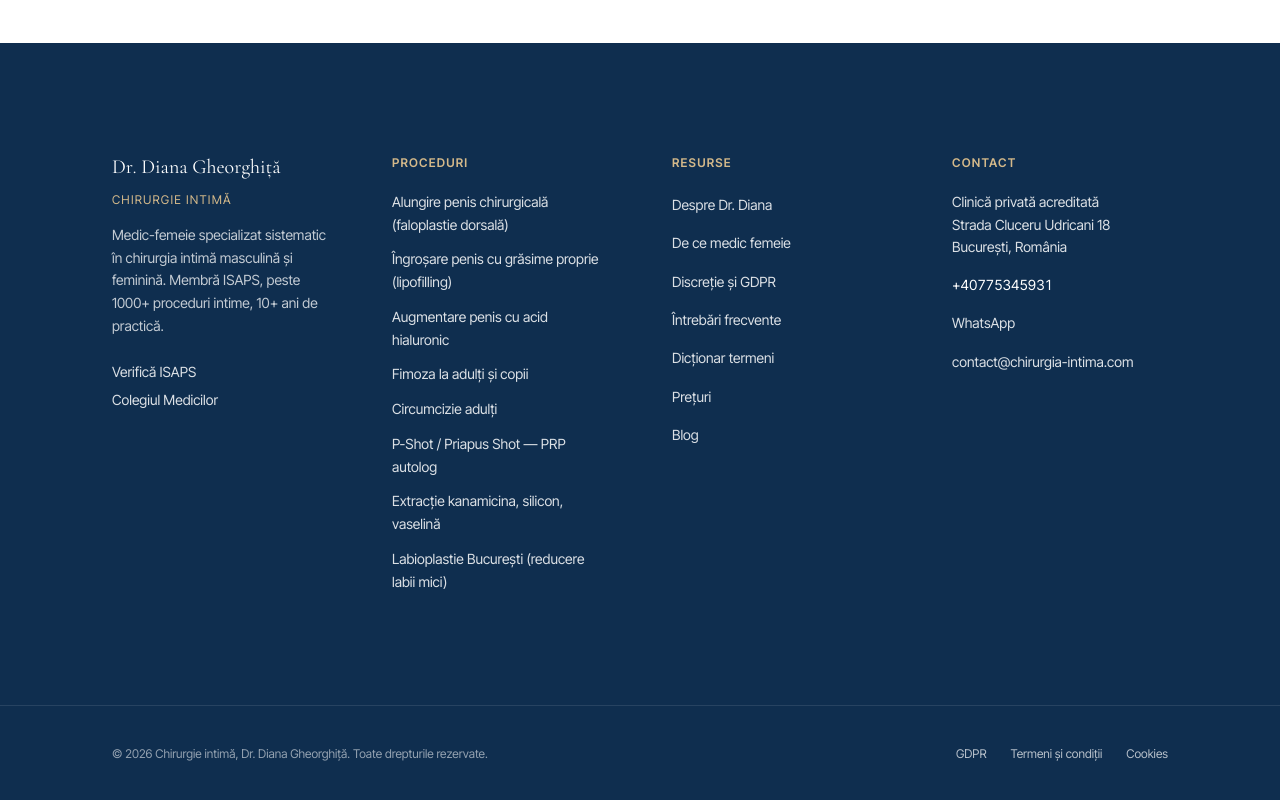
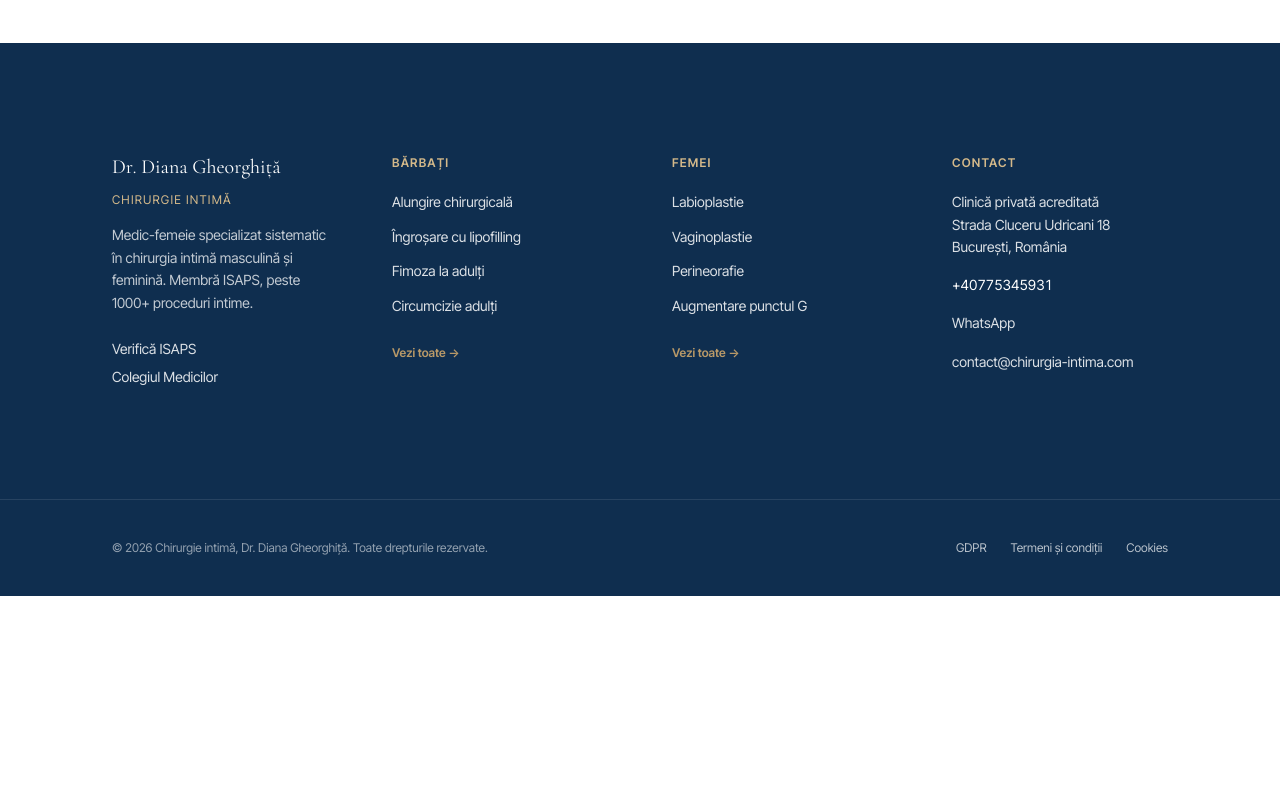
Before and after one commit to mihnea-eugen/chirurgia-intima, a Next.js app: page / in a window 1280 px wide. Shown: the part 5240-6040 px from the top of the page. After the commit the page ends 5836 px from the top, so only its background shows below. Built offline with nearby package versions, Linux system fonts and the light colour scheme; no server answers.

Commit message:
feat(Footer): 4 link Barbati + 4 link Femei + Vezi toate, max 4 linii per coloana

```diff
--- a/components/Footer.tsx
+++ b/components/Footer.tsx
@@ -1,6 +1,19 @@
 import Link from "next/link";
 import { SITE } from "@/lib/site";
-import { proceduri } from "@/lib/proceduri";
+
+const footerMasculin = [
+  { slug: "alungire-penis", title: "Alungire chirurgicală" },
+  { slug: "ingrosare-lipofilling", title: "Îngroșare cu lipofilling" },
+  { slug: "fimoza", title: "Fimoza la adulți" },
+  { slug: "circumcizie-adulti", title: "Circumcizie adulți" }
+];
+
+const footerFeminin = [
+  { slug: "labioplastie", title: "Labioplastie" },
+  { slug: "vaginoplastie", title: "Vaginoplastie" },
+  { slug: "perineorafie", title: "Perineorafie" },
+  { slug: "augmentare-punct-g", title: "Augmentare punctul G" }
+];
 
 export default function Footer() {
   return (
@@ -11,7 +24,7 @@ export default function Footer() {
             <div className="font-display text-xl mb-3 leading-tight">Dr. Diana Gheorghiță</div>
             <div className="text-xs uppercase tracking-widest text-[var(--color-brand-gold-soft)] mb-4">Chirurgie intimă</div>
             <p className="text-sm text-white/75 leading-relaxed">
-              Medic-femeie specializat sistematic în chirurgia intimă masculină și feminină. Membră ISAPS, peste {SITE.trust.proceduresPerformed}+ proceduri intime, {SITE.trust.yearsExperience}+ ani de practică.
+              Medic-femeie specializat sistematic în chirurgia intimă masculină și feminină. Membră ISAPS, peste {SITE.trust.proceduresPerformed}+ proceduri intime.
             </p>
             <div className="mt-6 flex flex-col gap-2 text-sm">
               <a href="https://www.isaps.org/" target="_blank" rel="noopener noreferrer" className="text-white/85 hover:text-[var(--color-brand-gold)] transition-colors">Verifică ISAPS</a>
@@ -20,28 +33,38 @@ export default function Footer() {
           </div>
 
           <div>
-            <div className="text-xs font-semibold uppercase tracking-widest text-[var(--color-brand-gold-soft)] mb-5">Proceduri</div>
+            <div className="text-xs font-semibold uppercase tracking-widest text-[var(--color-brand-gold-soft)] mb-5">Bărbați</div>
             <ul className="space-y-3">
-              {proceduri.slice(0, 8).map((p) => (
+              {footerMasculin.map((p) => (
                 <li key={p.slug}>
                   <Link href={`/proceduri/${p.slug}`} className="text-sm text-white/85 hover:text-[var(--color-brand-gold)] transition-colors leading-relaxed block">
                     {p.title}
                   </Link>
                 </li>
               ))}
+              <li className="pt-2">
+                <Link href="/proceduri" className="text-xs font-semibold text-[var(--color-brand-gold)] hover:text-white transition-colors">
+                  Vezi toate →
+                </Link>
+              </li>
             </ul>
           </div>
 
           <div>
-            <div className="text-xs font-semibold uppercase tracking-widest text-[var(--color-brand-gold-soft)] mb-5">Resurse</div>
+            <div className="text-xs font-semibold uppercase tracking-widest text-[var(--color-brand-gold-soft)] mb-5">Femei</div>
             <ul className="space-y-3">
-              <li><Link href="/despre" className="text-sm text-white/85 hover:text-[var(--color-brand-gold)] transition-colors">Despre Dr. Diana</Link></li>
-              <li><Link href="/de-ce-medic-femeie" className="text-sm text-white/85 hover:text-[var(--color-brand-gold)] transition-colors">De ce medic femeie</Link></li>
-              <li><Link href="/discretie" className="text-sm text-white/85 hover:text-[var(--color-brand-gold)] transition-colors">Discreție și GDPR</Link></li>
-              <li><Link href="/intrebari-frecvente" className="text-sm text-white/85 hover:text-[var(--color-brand-gold)] transition-colors">Întrebări frecvente</Link></li>
-              <li><Link href="/dictionar-termeni" className="text-sm text-white/85 hover:text-[var(--color-brand-gold)] transition-colors">Dicționar termeni</Link></li>
-              <li><Link href="/preturi" className="text-sm text-white/85 hover:text-[var(--color-brand-gold)] transition-colors">Prețuri</Link></li>
-              <li><Link href="/blog" className="text-sm text-white/85 hover:text-[var(--color-brand-gold)] transition-colors">Blog</Link></li>
+              {footerFeminin.map((p) => (
+                <li key={p.slug}>
+                  <Link href={`/proceduri/${p.slug}`} className="text-sm text-white/85 hover:text-[var(--color-brand-gold)] transition-colors leading-relaxed block">
+                    {p.title}
+                  </Link>
+                </li>
+              ))}
+              <li className="pt-2">
+                <Link href="/proceduri" className="text-xs font-semibold text-[var(--color-brand-gold)] hover:text-white transition-colors">
+                  Vezi toate →
+                </Link>
+              </li>
             </ul>
           </div>
 
```
